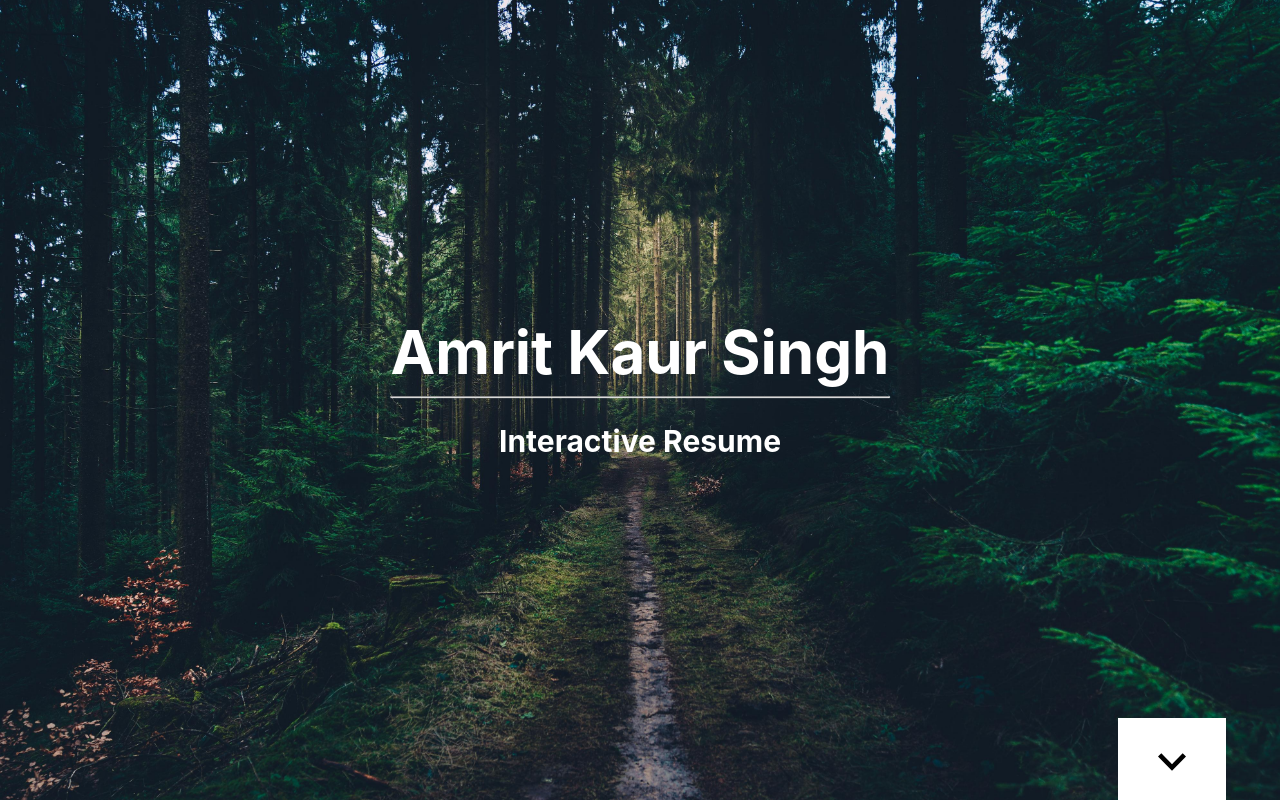
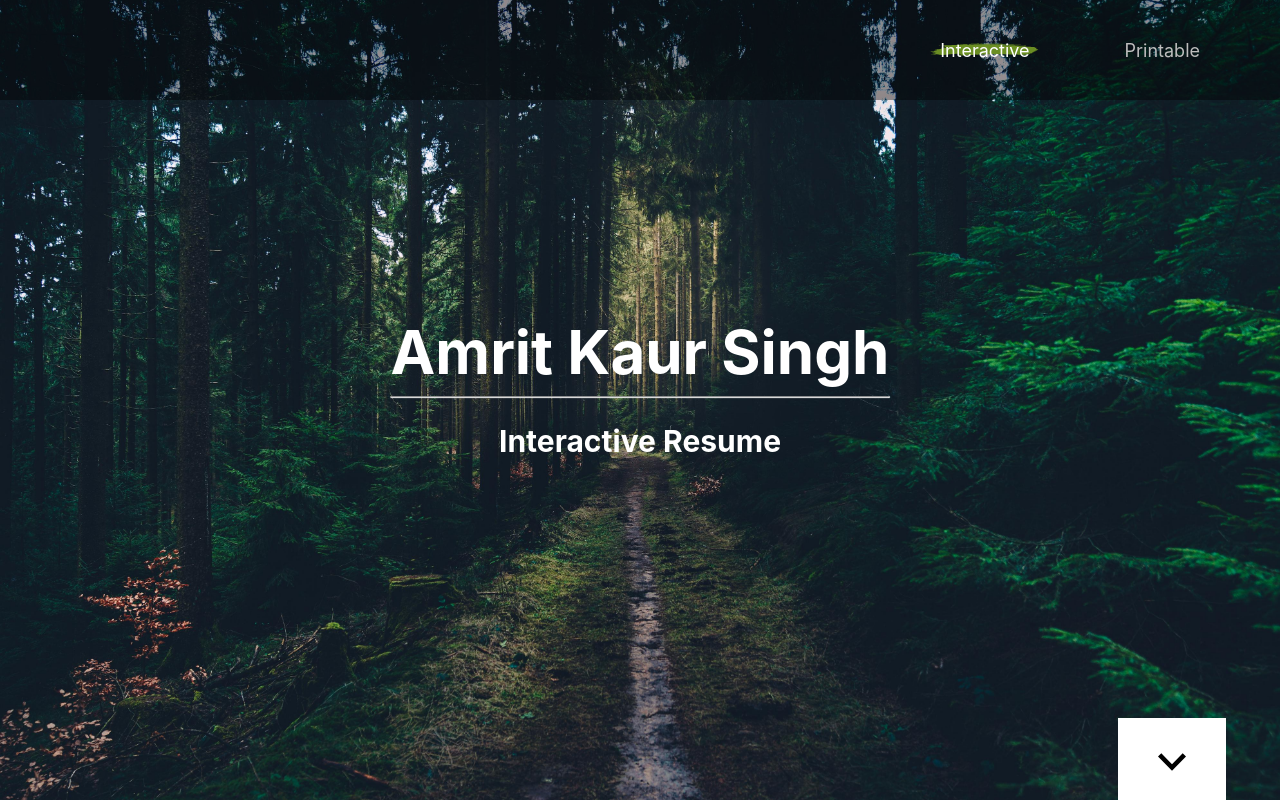
Before and after one commit to Amrit-S/personal-website, a React (Create React App) app: page / in a window 1280 px wide. Shown: the top 802 px of the page. Built offline with nearby package versions, Linux system fonts and the light colour scheme.

Commit message:
Finished NavBar (positioning still needs some work)

```diff
--- a/src/App.js
+++ b/src/App.js
@@ -3,6 +3,7 @@ import { BrowserRouter as Router, Switch, Route } from "react-router-dom";
 import { SITE_PAGES } from "./constants/links";
 
 import InteractiveResume from "./pages/InteractiveResume";
+import PrintableResume from "./pages/PrintableResume";
 
 function App() {
     return (
@@ -12,6 +13,9 @@ function App() {
                 <Route exact path={SITE_PAGES.INTERACTIVE_RESUME}>
                     <InteractiveResume/>
                 </Route>
+                <Route exact path={SITE_PAGES.PRINTABLE_RESUME}>
+                    <PrintableResume/>
+                </Route>
             </Switch>
         </Router>
     );
--- /dev/null
+++ b/src/components/NavBar.js
@@ -0,0 +1,20 @@
+import React from "react";
+
+import "../css/NavBar.css";
+import { SITE_PAGES } from "../constants/links";
+
+export default function NavBar() {
+
+     // Adds the active class to the current page (determined by url), if the user is on that page
+     function isPageActive(pageToCheck) {
+        return pageToCheck === window.location.pathname ? "navbar-entry-active" : "";
+    }
+
+
+    return (
+        <div id="navbar">
+            <a className={`navbar-entry ${isPageActive(SITE_PAGES.INTERACTIVE_RESUME)}`} href={SITE_PAGES.INTERACTIVE_RESUME}> Interactive </a>
+            <a className={`navbar-entry ${isPageActive(SITE_PAGES.PRINTABLE_RESUME)}`} href={SITE_PAGES.PRINTABLE_RESUME}> Printable </a>
+        </div>
+    );
+}
--- a/src/constants/links.js
+++ b/src/constants/links.js
@@ -1,3 +1,4 @@
 export class SITE_PAGES {
     static INTERACTIVE_RESUME = "/";
+    static PRINTABLE_RESUME = "/print";
 }
--- a/src/css/InteractiveResume.css
+++ b/src/css/InteractiveResume.css
@@ -38,13 +38,13 @@
     margin-bottom: 20px;
 }
 
-.paint-bg, .contact-entry:hover {
+.paint-bg, .contact-entry:hover, .navbar-entry-active {
     background: url("../media/brush-stroke.svg");
     background-repeat: no-repeat;
     background-size: 100% 95%;
-    padding: 8px 15px;
     width: fit-content;
     margin: 0;
+    padding: 8px 15px;
 }
 
 /* Section Layout  */
--- /dev/null
+++ b/src/css/NavBar.css
@@ -0,0 +1,28 @@
+#navbar {
+    position: fixed;
+    width: 100%;
+    height: 100px;
+    background: rgba(0,0,0, 0.4);
+
+    display: flex;
+    flex-direction: row;
+    justify-content: flex-end;
+    align-items: center;
+}
+
+.navbar-entry{
+    margin-right: 80px;
+    font-size: 18px;
+
+    text-decoration: none;
+    color: rgb(189, 189, 189);
+}
+
+.navbar-entry:hover{
+    cursor: pointer;
+    color: white;
+}
+
+.navbar-entry-active{
+    color: white;
+}
--- a/src/pages/InteractiveResume.js
+++ b/src/pages/InteractiveResume.js
@@ -1,6 +1,7 @@
  import React from "react";
  import "../css/InteractiveResume.css";
 
+ import NavBar from "../components/NavBar";
  import SectionLayout from "../components/SectionLayout";
  import About from "../components/InteractiveSections/About";
  import Education from "../components/InteractiveSections/Education";
@@ -11,6 +12,7 @@
  export default function InteractiveResume() {
      return (
          <div>
+             <NavBar/>
              {/* Section #1 - Intro/Title */}
              <section id="title-section">
                  <section id="title-text">
--- /dev/null
+++ b/src/pages/PrintableResume.js
@@ -0,0 +1,12 @@
+import React from "react";
+
+import NavBar from "../components/NavBar";
+
+export default function PrintableResume() {
+    return (
+        <div>
+            <NavBar/>
+            <h1> Printable Resume </h1>
+        </div>
+    );
+}
```
